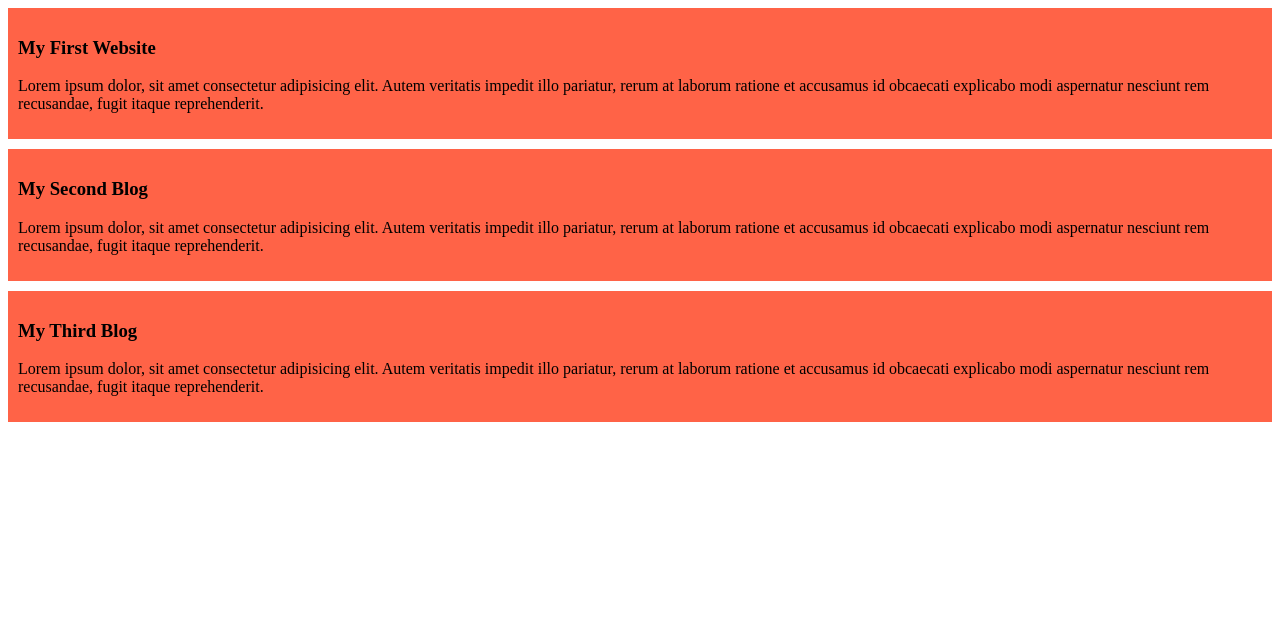
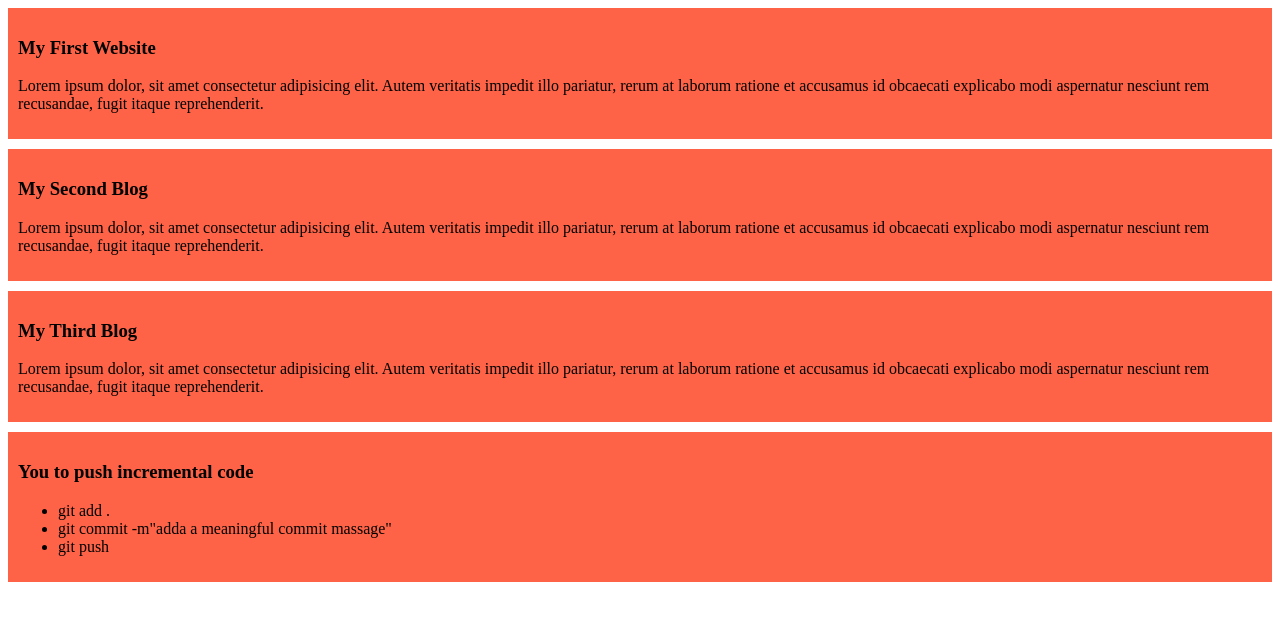
Before and after one commit to MohahammadMahmud/My-first-github-repo, a plain HTML site: page index.html in a window 1280 px wide. Drawn offline with Linux system fonts and the light colour scheme.

Commit message:
added a list to push code

```diff
--- a/index.html
+++ b/index.html
@@ -19,5 +19,13 @@
         <h3>My Third Blog</h3>
         <p>Lorem ipsum dolor, sit amet consectetur adipisicing elit. Autem veritatis impedit illo pariatur, rerum at laborum ratione et accusamus id obcaecati explicabo modi aspernatur nesciunt rem recusandae, fugit itaque reprehenderit.</p>
     </div>
+    <div>
+        <h3>You to push incremental code</h3>
+        <ul>
+            <li>git add .</li>
+            <li>git commit -m"adda a meaningful commit massage"</li>
+            <li>git push</li>
+        </ul>
+    </div>
 </body>
 </html>
```
